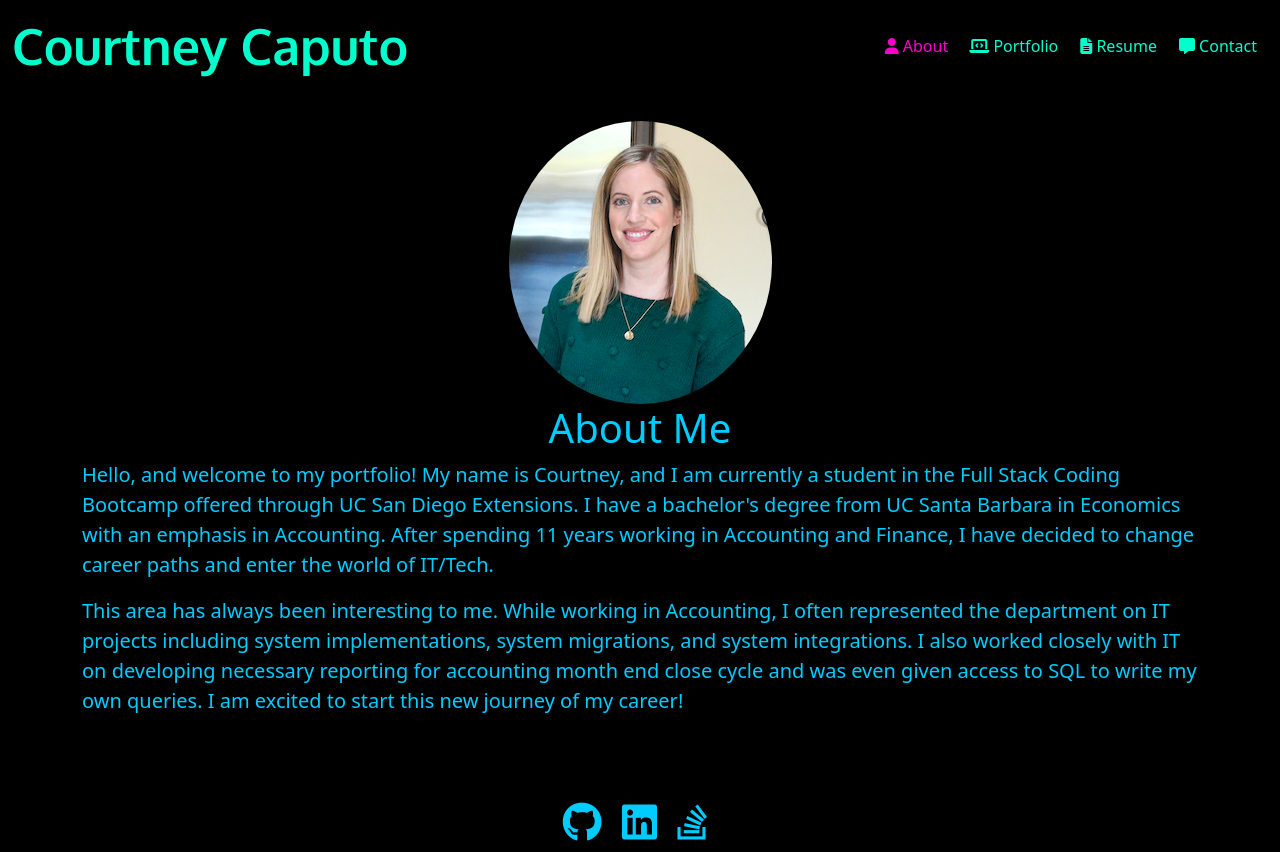
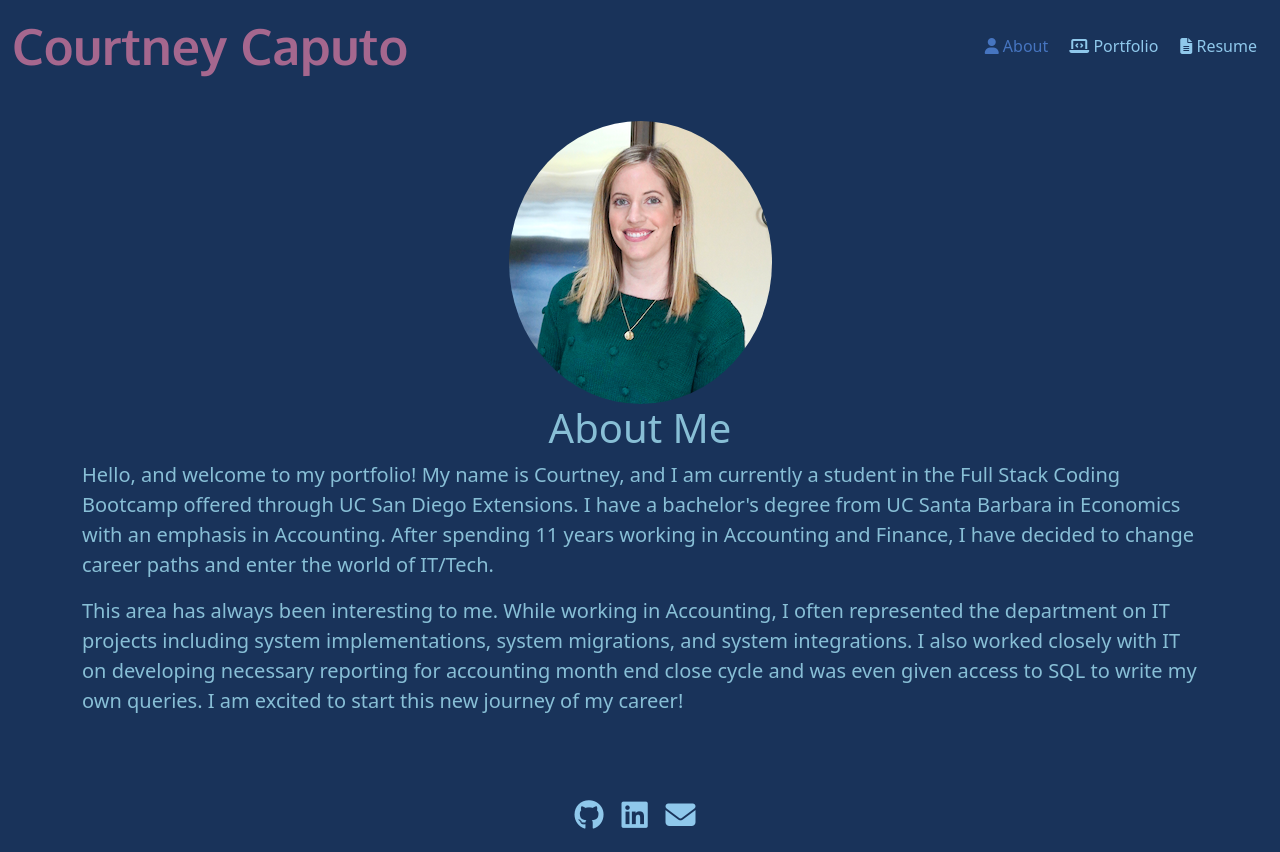
Before and after one commit to courtneycaputo/react-portfolio, a React (Create React App) app: page / in a window 1280 px wide. Built offline with nearby package versions, Linux system fonts and the light colour scheme.

Commit message:
update color scheme and add devme to projects

```diff
--- a/src/components/Footer/index.js
+++ b/src/components/Footer/index.js
@@ -11,8 +11,8 @@ function Footer (){
             links: "https://www.linkedin.com/in/courtney-caputo-556614b5/"
         },
         {
-            name: "fa-brands fa-stack-overflow",
-            links: "https://stackoverflow.com/users/19785955/courtney-caputo"
+            name: "fa-solid fa-envelope",
+            links: "mailto:courtneycaputo@gmail.com"
         }
     ]
 
--- a/src/components/Header/index.js
+++ b/src/components/Header/index.js
@@ -2,7 +2,7 @@ import React from 'react';
 
 function NavTabs({ currentPage, handlePageChange }) {
   const headerStyle = {
-    background: "black",
+    background: "#19335A",
   }
 
   return (
@@ -45,13 +45,13 @@ function NavTabs({ currentPage, handlePageChange }) {
             <i class="fa-solid fa-file-lines"></i> Resume</a>
         </li>
 
-        <li className="nav-item">
+        {/* <li className="nav-item">
           <a href="#contact"
           onClick={() => handlePageChange('Contact')}
           className={currentPage === 'Contact' ? 'mynavlinkactive' : 'mynavlink'}
           >
             <i class="fa-solid fa-message"></i> Contact</a>
-        </li>
+        </li> */}
 
       </ul>
     </div>
--- a/src/components/pages/Resume.js
+++ b/src/components/pages/Resume.js
@@ -6,7 +6,7 @@ import Resume2020 from '../../assets/Resume2020.pdf';
 export default function Resume() {
 
   const jobStyle = {
-    color: "#CC00FF",
+    color: "#E8B7D4",
   }
 
   const resumeIcon = [
@@ -49,10 +49,10 @@ export default function Resume() {
             <li>CSS</li>
             <li>JavaScript</li>
             <li>React</li>
-            <li>Framework (Bootstrap, Materialize)</li>
+            <li>Front End Frameworks (Bootstrap, Materialize, Material UI)</li>
             <li>Node.js</li>
             <li>Express.js</li>
-            <li>MySQL</li>
+            <li>SQL (MySQL)</li>
             <li>NoSQL (MongoDB)</li>
             <li>APIs (web, third-party, RESTful, server-side)</li>
 
--- a/src/index.css
+++ b/src/index.css
@@ -8,15 +8,23 @@
     --teal: #00FFCC;
     --purple: #CC00FF;
 
+    --background: #19335A;
+    --activelink: #4675C0;
+    --link: #8FC8EB;
+    --medium: #697A98;
+    --text: #88BFD6;
+    --contrast: #a5678e;
+    --lightcontrast: #E8B7D4;
+
 }
 
 * {
-    background: black;
-    /* color: #00CCFF; */
+    background: var(--background);
+
 }
 
 .text-color{
-    color: var(--blue);
+    color: var(--text);
 }
 
 .my-picture{
@@ -35,21 +43,21 @@
 .navTitle{
     font-family: 'Oxygen', sans-serif;
     font-size: 50px;
-    color: var(--teal);
+    color: var(--contrast);
 }
 
 .mynavlinkactive {
-    color: #FF00CC;
-    background-color: black ;
-    border-color: black;
+    color: var(--activelink);
+    background-color: var(--background) ;
+    border-color: var(--background);
     text-decoration: none;
     padding: 10px;
 }
 
 .mynavlinkactive:hover{
-    color: var(--pink);
-    background-color: black ;
-    border-color: black;
+    color: var(--contrast);
+    background-color: var(--background) ;
+    border-color:  var(--background);
     text-decoration: none;
     padding: 10px;
 }
@@ -60,7 +68,7 @@
     border: 1px solid transparent;
     border-top-left-radius: 0.375rem;
     border-top-right-radius: 0.375rem;
-    color: #00FFCC;
+    color: var(--link);
     text-decoration: none;
     padding: 10px;
 
@@ -72,7 +80,7 @@
     border: 1px solid transparent;
     border-top-left-radius: 0.375rem;
     border-top-right-radius: 0.375rem;
-    color: var(--yellow);
+    color: var(--contrast);
     text-decoration: none;
     padding: 10px;
 
@@ -88,13 +96,13 @@
     flex-flow: row wrap;
     padding: 0px;
     align-content: flex-start;
-    background-color: black;
+    background-color:  var(--background);
   }
 
 .newcard {
-    background-color: black;
+    background-color:  var(--background);
     border: 3px solid;
-    border-color: var(--blue);
+    border-color: var(--text);
     height: 450px;
     margin: 1.5rem;
     position: relative;
@@ -107,7 +115,7 @@
     overflow: hidden;
     text-align: center;
     border-radius: 0px;
-    background-color: black;
+    background-color: var(--background);
 
   }
 
@@ -115,88 +123,88 @@
     width: 100%;
     padding: 10px;
     margin-bottom: 20px;
-    background-color: black;
+    background-color: var(--background);
 
   }
 
   .newcard .content {
     font-size: 18px;
     text-align: center;
-    background-color: black;
+    background-color:  var(--background);
   }
 
   .card-title{
     margin-top: 0px;
     font-size: 20px;
     font-weight: bold;
-    background-color: black;
-    color:var(--purple);
+    background-color:  var(--background);
+    color:var(--contrast);
 
   }
 
   .project-title {
     color: black;
-    background-color: black;
+    background-color:  var(--background);
 
   }
 
   .project-icons-container {
-    background-color: black;
+    background-color:  var(--background);
   }
 
   .project-icon{
-    background-color: black;
-    color: #00CCFF;
+    background-color:  var(--background);
+    color: var(--contrast);
     padding: 5px;
     text-decoration: none;
     font-size: 25px;
   }
 
   .project-icon:hover{
-    background-color: black;
+    background-color: var(--background);
     padding: 5px;
     text-decoration: none;
-    color:var(--yellow);
+    color:var(--lightcontrast);
   }
 
   .topics {
     font-size: small;
     font-style: italic;
-    background-color: black;
-    color:var(--teal);
+    background-color:  var(--background);
+    color:var(--lightcontrast);
   }
 
   .project-description{
     font-size: 13px;
     margin: 10px;
-    color:#00CCFF;
+    color:var(--text);
   }
 
   /* Resume */
 
   .resume-link{
-    color: var(--purple);
+    color: var(--contrast);
     font-size: 50px;
   }
 
   .resume-link:hover{
-    color: var(--yellow);
+    color: var(--lightcontrast);
   }
 
   /* Footer */
 
   .footer-link{
-    font-size: 40px;
+    font-size: 30px;
     text-decoration: none;
     padding-right: 10px;
-    color: var(--blue);
+    color: var(--link);
   }
 
   .footer-link:hover{
-    font-size: 40px;
+    font-size: 30px;
     text-decoration: none;
     padding-right: 10px;
-    color:var(--yellow);
+    color:var(--contrast);
   }
 
   /* Contact Form */
@@ -213,7 +221,7 @@
     font-weight: 400;
     line-height: 1.5;
     color: var(--pink);
-    background-color: var(--black);
+    background-color:  var(--background);
     background-clip: padding-box;
     border: 1px solid var(--blue);
   }
@@ -225,7 +233,7 @@
     outline: none;
     transition: box-shadow 0.2s;
     color:#00CCFF;
-    background-color: var(--black);
+    background-color:  var(--background);
   }
 
   textarea{
--- a/src/projects.json
+++ b/src/projects.json
@@ -1,15 +1,33 @@
 [
     {
         "id": 1,
-        "name": "Password Generator",
-        "image": "/img/passwordgenerator.png",
-        "github": "https://github.com/courtneycaputo/Password-Generator",
-        "deployedlink": "https://courtneycaputo.github.io/Password-Generator/",
-        "description": "This application can be used to generate a random password",
-        "builtwith": "HTML, CSS, Javascript"
+        "name": "DevMe",
+        "image": "/img/devme.png",
+        "github": "https://github.com/courtneycaputo/DevMe",
+        "deployedlink": "https://mighty-earth-58751.herokuapp.com/",
+        "description": "A social networking site that connects newly graduated coders with experienced mentors",
+        "builtwith": "MongoDB, Express.JS, React, Node.JS, GraphQL, Material UI"
     },
     {
         "id": 2,
+        "name": "Been There, Ate That",
+        "image": "/img/beenthere.png",
+        "github": "https://github.com/courtneycaputo/BeenThere-AteThat",
+        "deployedlink": "https://beenthereatethat.herokuapp.com/",
+        "description": "This app allows users to add restaurants they want to visit to share with friends, then upload pictures and comments and mark a restaurant as 'been there' once they have visited",
+        "builtwith": "Node.JS, Express.JS, MySQL, NPM, Handlebars, Sequelize"
+    },
+    {
+        "id": 3,
+        "name": "Recipe Finder",
+        "image": "/img/recipefinder.png",
+        "github": "https://github.com/courtneycaputo/recipe-finder",
+        "deployedlink": "https://courtneycaputo.github.io/recipe-finder/",
+        "description": "Users can search for an ingredient and 3 random recipes will appear for them to choose from",
+        "builtwith": "HTML, CSS, JavaScript, Materlize, APIs"
+    },
+    {
+        "id": 4,
         "name": "Employee Tracker",
         "image": "/img/employeemanager.png",
         "github": "https://github.com/courtneycaputo/employee-tracker",
@@ -18,7 +36,7 @@
         "builtwith": "Javascript, Node JS, MySQL"
     },
     {
-        "id": 3,
+        "id": 5,
         "name": "Team Profile Generator",
         "image": "/img/teamprofilegenerator.png",
         "github": "https://github.com/courtneycaputo/team-profile-generator",
@@ -26,24 +44,8 @@
         "description": "This generates a webpage that displays team members and their information",
         "builtwith": "HTML, CSS, Javascript, Node JS, Inquirer"
     },
-    {
-        "id": 4,
-        "name": "Recipe Finder",
-        "image": "/img/recipefinder.png",
-        "github": "https://github.com/courtneycaputo/recipe-finder",
-        "deployedlink": "https://courtneycaputo.github.io/recipe-finder/",
-        "description": "Users can search for an ingredient and 3 random recipes will appear for them to choose from",
-        "builtwith": "HTML, CSS, JavaScript, Materlize, APIs"
-    },
-    {
-        "id": 5,
-        "name": "Been There, Ate That",
-        "image": "/img/beenthere.png",
-        "github": "https://github.com/ddangeles/BeenThere-AteThat",
-        "deployedlink": "https://beenthereatethat.herokuapp.com/",
-        "description": "This app allows users to add restaurants they want to visit to share with friends, then upload pictures and comments and mark a restaurant as 'been there' once they have visited",
-        "builtwith": "Node.JS, Express.JS, MySQL, NPM, Handlebars, Sequelize"
-    },
+
+
     {
         "id": 6,
         "name": "Daily Planner",
```
Also changed, not shown: public/img/devme.png (added).
